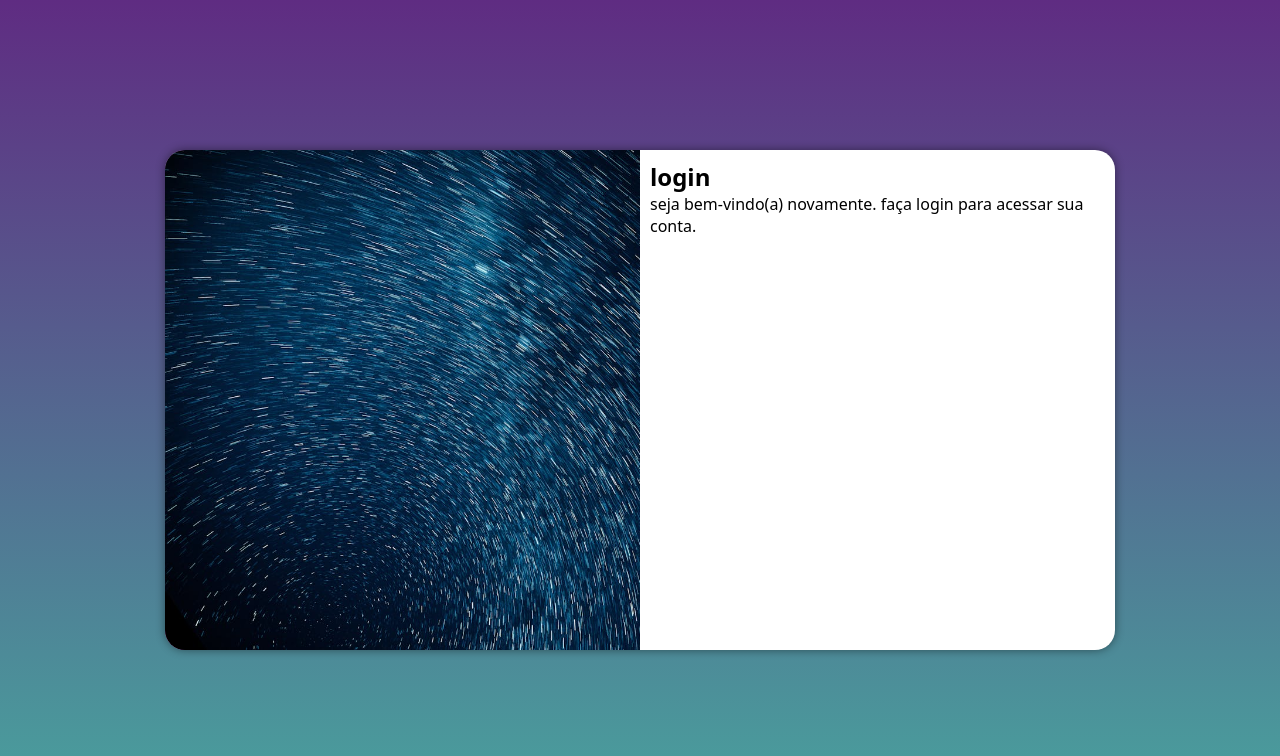
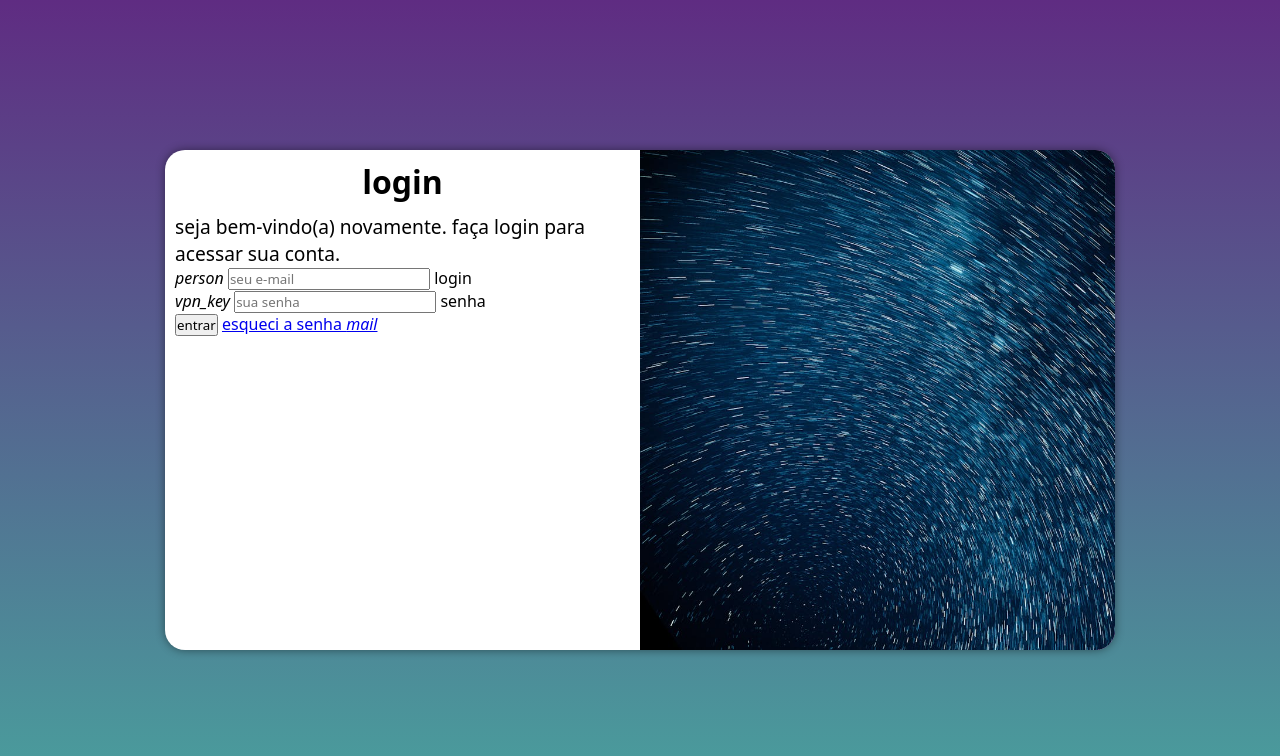
Before and after one commit to GabrielDiasAmorim/Projeto-tela-de-login, a plain HTML site: page index.html in a window 1280 px wide. Drawn offline with nearby package versions, Linux system fonts and the light colour scheme.

Commit message:
adicionei o formulário

```diff
--- a/estilo/media-query.css
+++ b/estilo/media-query.css
@@ -23,12 +23,18 @@
         width: 950px;
     }
     section#login > div#imagem {
-        float: left;
+        float: right;
         width: 50%;
         height: 100%;
     }
     section#login > div#formulario {
-        float: right;
+        float: left;
         width: 50%;
     }
+    div#formulario h1 {
+        font-size: 2em;
+    }
+    div#formulario p {
+        font-size: 1.2em;
+    }
 }
--- a/estilo/style.css
+++ b/estilo/style.css
@@ -44,3 +44,10 @@
     display: block;
     padding: 10px;
 }
+div#formulario h1 {
+    text-align: center;
+    margin-bottom: 10px;
+}
+div#formulario p {
+    font-size: 0.8em;
+}
--- a/index.html
+++ b/index.html
@@ -4,6 +4,7 @@
     <meta charset="UTF-8">
     <meta name="viewport" content="width=device-width, initial-scale=1.0">
     <title>login</title>
+    <link href="https://fonts.googleapis.com/css2?family=Material+Symbols+Outlined" rel="stylesheet" />
     <link rel="stylesheet" href="estilo/style.css">
     <link rel="stylesheet" href="estilo/media-query.css">
 </head>
@@ -16,8 +17,25 @@
             <div id="formulario">
                 <h1>login</h1>
                 <p>seja bem-vindo(a) novamente. faça login para acessar sua conta.</p>
-                <form action="login.php" method="post">
 
+                <form action="login.php" method="post" autocomplete="on">
+                    <div class="campo">
+                        <i class="material-icons">person</i>
+
+                        <input type="email" name="login" id="ilogin" placeholder="seu e-mail" required autocomplete="email">
+                        <label for="ilogin">login</label>
+                    </div>
+                    <div class="campo">
+                        <i class="material-icons">vpn_key</i>
+
+                        <input type="password" name="senha" id="isenha" placeholder="sua senha" required minlength="8" autocomplete="current-password">
+                        <label for="isenha">senha</label>
+
+                    </div>
+                    <input type="submit" value="entrar">
+                    <a href="esqueci.html">
+                        esqueci a senha <i class="material-icons">mail</i>
+                    </a>
                 </form>
             </div>
         </section>
```
